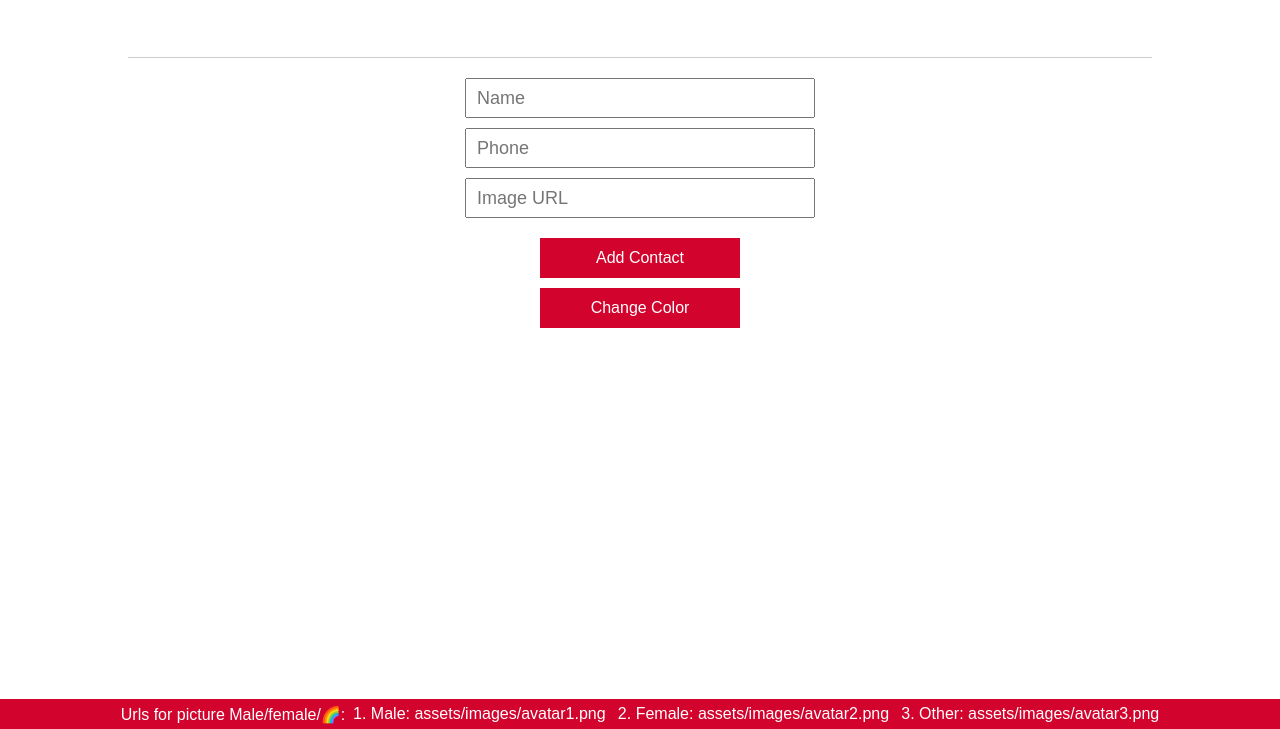
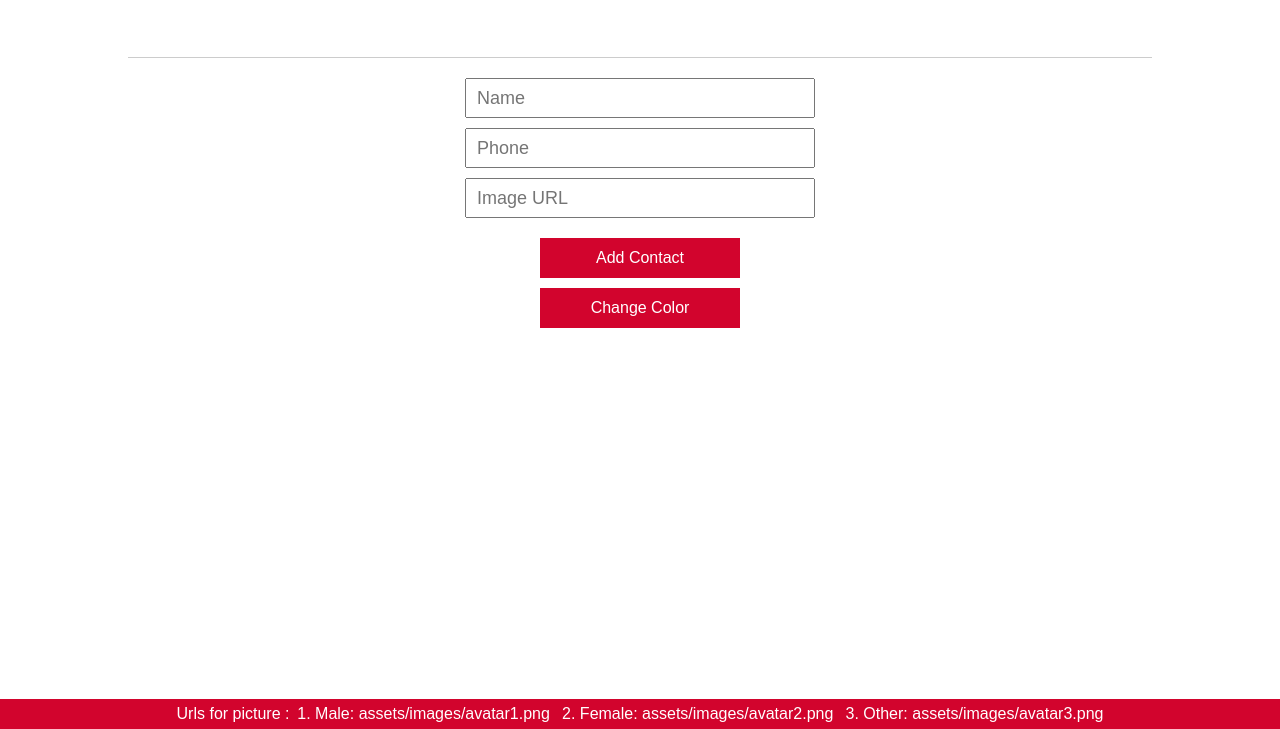
Before and after one commit to wiygdiwgw/Contact_Book, a plain HTML site: page index.html in a window 1280 px wide. Shown: the part 140-869 px from the top of the page. Drawn offline with Linux system fonts and the light colour scheme.

Commit message:
Second commit

```diff
--- a/index.html
+++ b/index.html
@@ -50,7 +50,9 @@
     <div class="madeBy">Made by ALIKHAN</div>
 
     <div class="urls">
-      <p class="p_avatars">Urls for picture Male/female/🌈:</p>
+      <p class="p_avatars">Urls for picture <Male>
+      <female>
+      <Other></Other>:</p>
 
       <ol class="p_avatars2">
         <li>Male: assets/images/avatar1.png</li>
```
